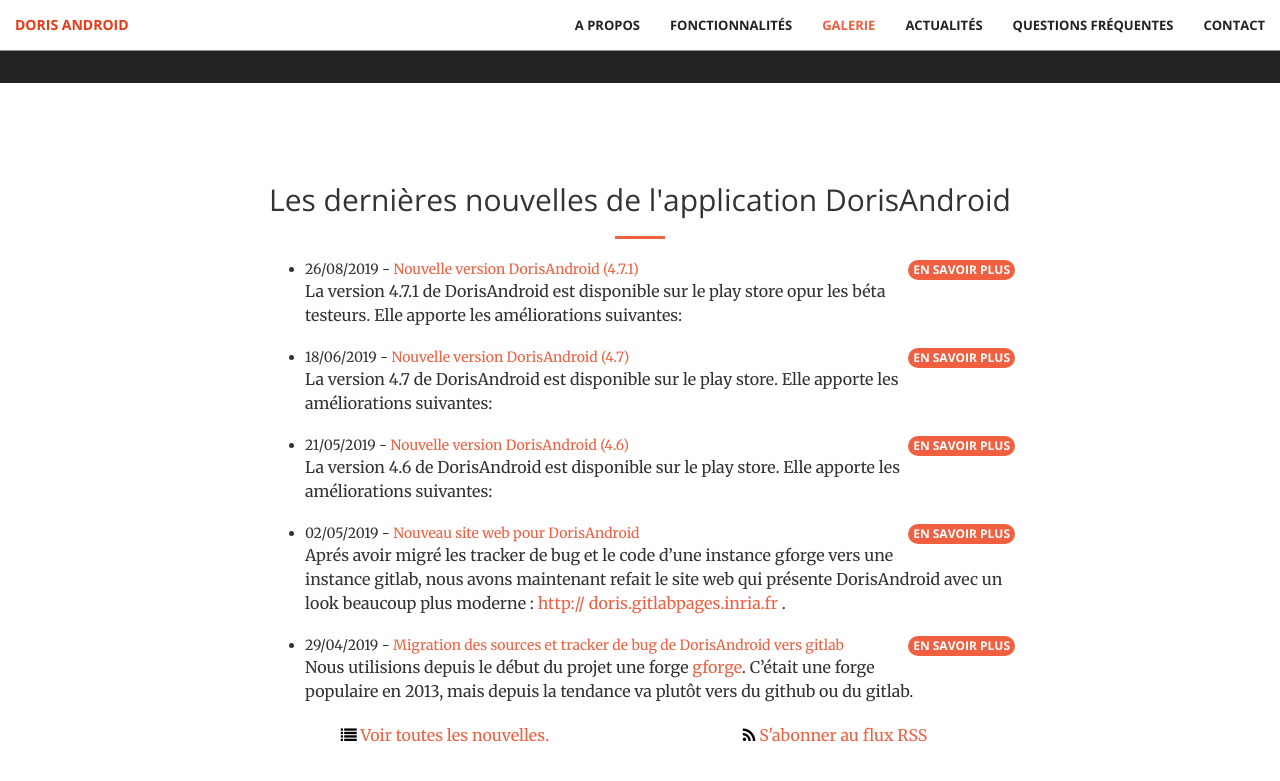
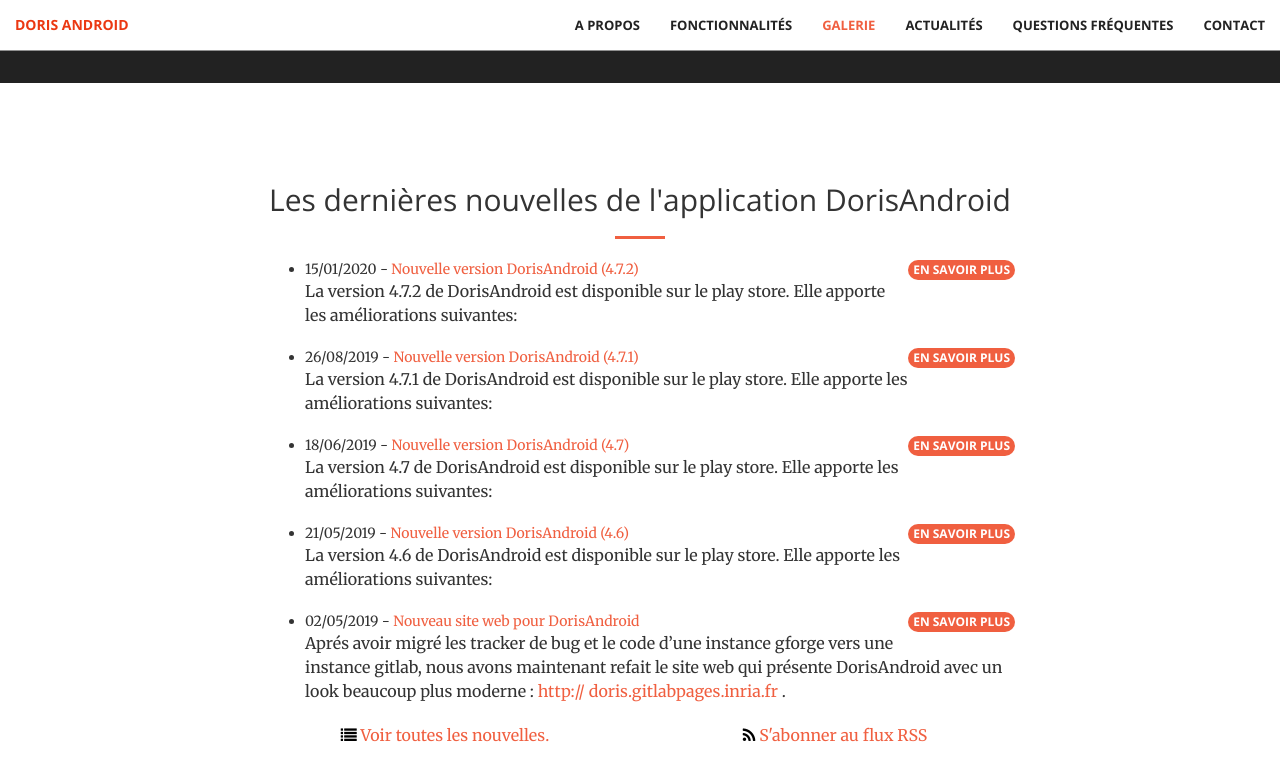
Before and after one commit to doris-ffessm/doris-ffessm.github.io, a Jekyll site: the page built from index.md, in a window 1280 px wide and 900 px high, scrolled down 3680 px. Shown: the top 781 px of the window. Built offline with Jekyll 4.4.1, drawn with Linux system fonts in a browser that asks for light colours.

Commit message:
Update _posts/2020-01-16-dorisandroid-70.md, _posts/2019-08-26-dorisandroid-69.md files

```diff
--- a/_posts/2019-08-26-dorisandroid-69.md
+++ b/_posts/2019-08-26-dorisandroid-69.md
@@ -4,7 +4,7 @@ title:  "Nouvelle version DorisAndroid (4.7.1)"
 date:   2019-08-26 00:05:02 +0200
 categories: android
 ---
-La version 4.7.1 de DorisAndroid est disponible sur le play store opur les béta testeurs.
+La version 4.7.1 de DorisAndroid est disponible sur le play store.
 Elle apporte les améliorations suivantes:
 
 - Adaptations de l'appli android suite à la migration du site web en https.
--- /dev/null
+++ b/_posts/2020-01-16-dorisandroid-70.md
@@ -0,0 +1,11 @@
+---
+layout: post
+title:  "Nouvelle version DorisAndroid (4.7.2)"
+date:   2020-01-16 00:05:02 +0200
+categories: android
+---
+La version 4.7.2 de DorisAndroid est disponible sur le play store.
+Elle apporte les améliorations suivantes:
+
+- Correction d'un crash au démarrage pour les télépohne en,  mode multi-utilisateurs.
+- Mise à jour de la base (dont 35 nouvelles fiches complétes).
```
